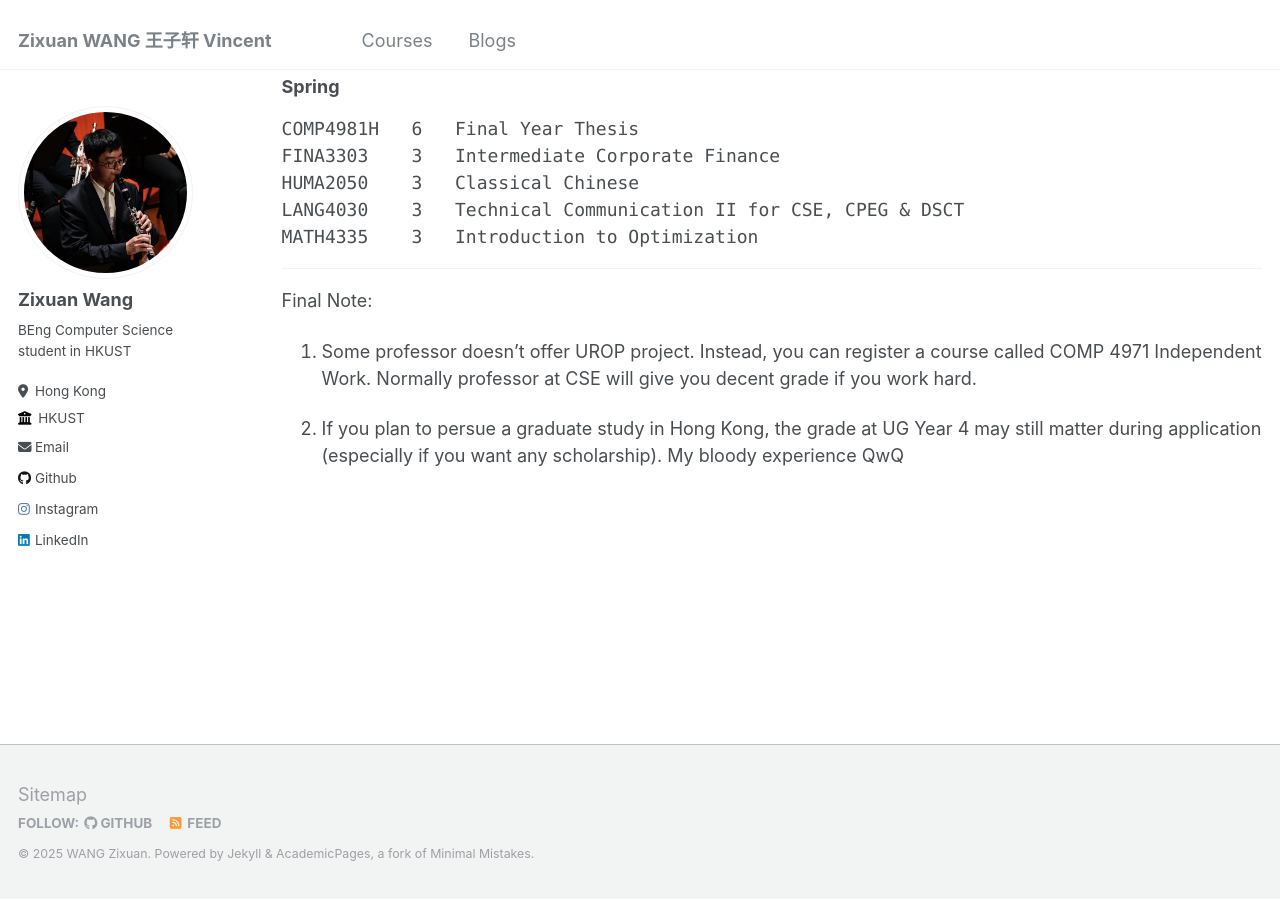
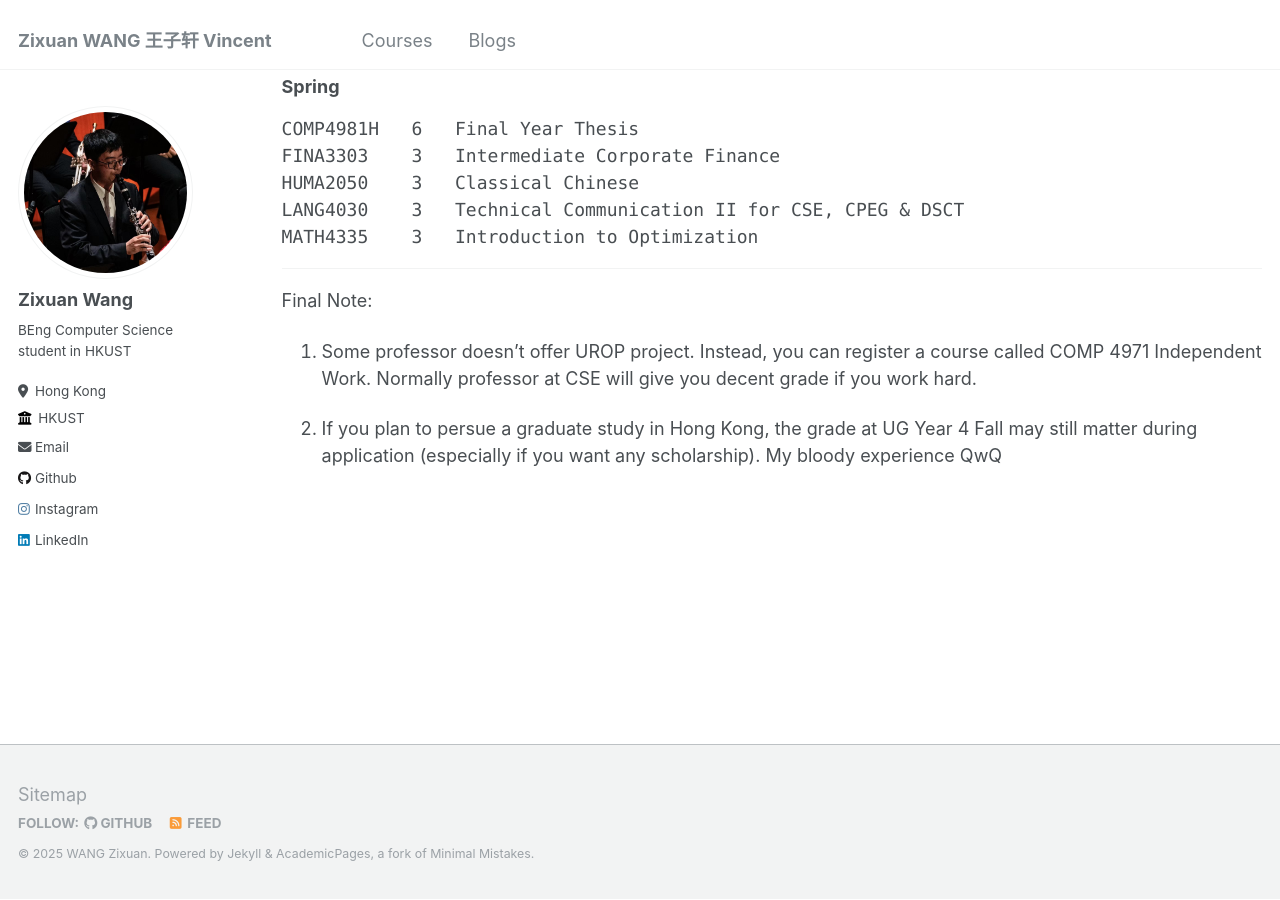
Before and after one commit to Vincent2311/Vincent2311.github.io, a Jekyll site: the page built from _teaching/courses.md, in a window 1280 px wide and 900 px high, scrolled down 2549 px. Built offline with Jekyll 4.4.1, drawn with Linux system fonts in a browser that asks for light colours.

Commit message:
mod courses

```diff
--- a/_teaching/courses.md
+++ b/_teaching/courses.md
@@ -121,4 +121,4 @@
 Final Note:
 1. Some professor doesn't offer UROP project. Instead, you can register a course called COMP 4971 Independent Work. Normally professor at CSE will give you decent grade if you work hard.
 
-2. If you plan to persue a graduate study in Hong Kong, the grade at UG Year 4 may still matter during application (especially if you want any scholarship). My bloody experience QwQ
+2. If you plan to persue a graduate study in Hong Kong, the grade at UG Year 4 Fall may still matter during application (especially if you want any scholarship). My bloody experience QwQ
```
